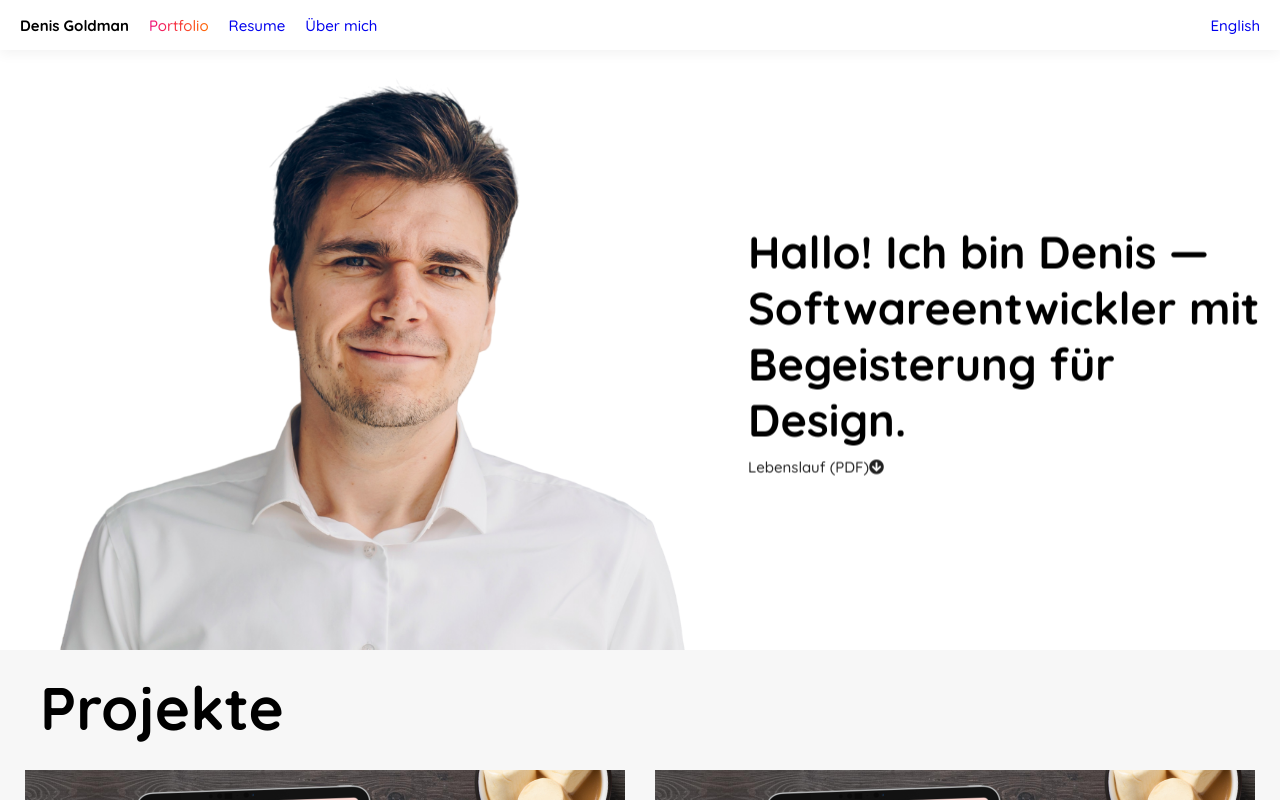
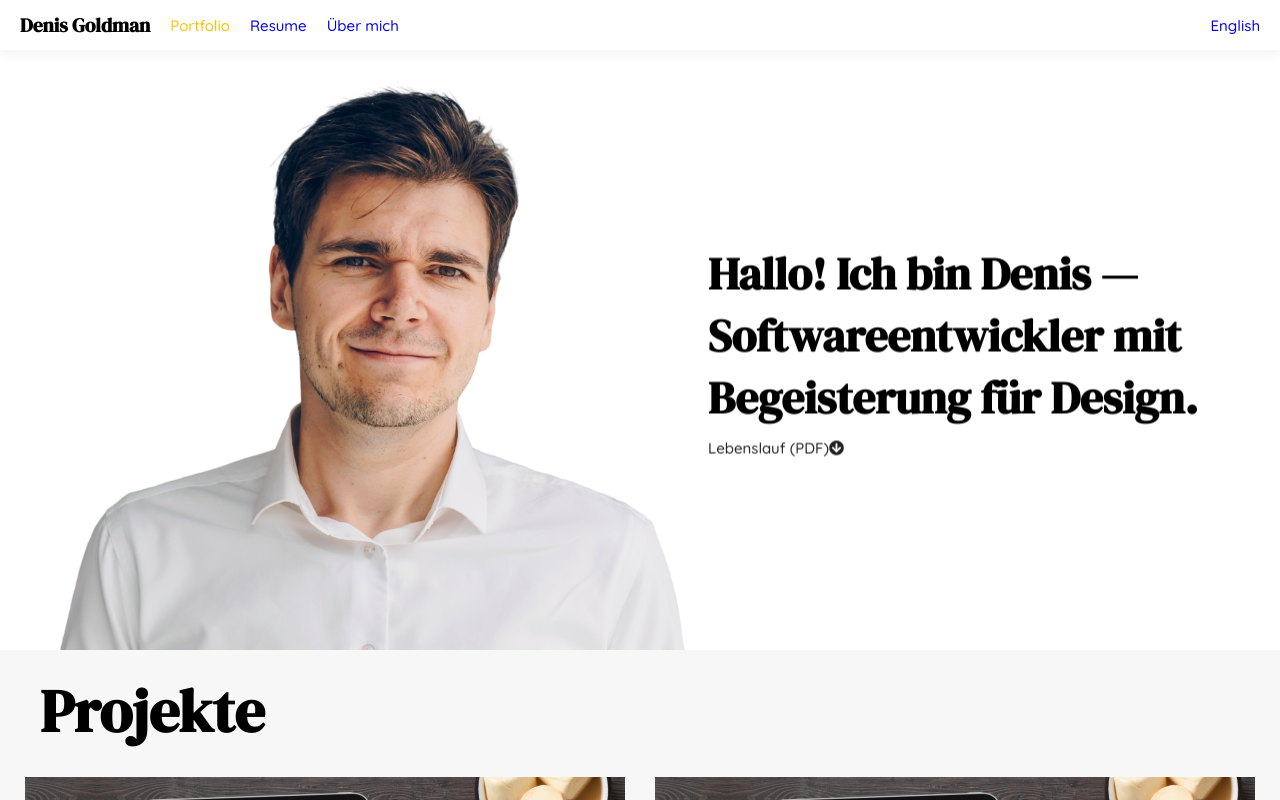
Before and after one commit to denisgoldman/personalsite, a Nuxt app: page / in a window 1280 px wide. In both pictures the pointer is over the link "Portfolio". Shown: the top 800 px of the page. Built offline with nearby package versions, Linux system fonts and the light colour scheme.

Commit message:
font changes

```diff
--- a/assets/_variables.scss
+++ b/assets/_variables.scss
@@ -1,5 +1,7 @@
 $layout_width: 1920px;
 $header_height: 50px;
+
+$colorGold: #FFC000;
 
 $textColor_light: #000;
 $textColor_dark: #fff;
--- a/assets/main.scss
+++ b/assets/main.scss
@@ -13,14 +13,14 @@ html, body {
 
 h1 {
   font-size: 4rem;
-  font-family: "Quicksand", "Source Sans Pro", Arial, sans-serif;
+  font-family: "DM Serif Display", "Source Sans Pro", Arial, sans-serif;
   font-weight: 700;
   margin: 0;
 }
 
 h2 {
   font-size: 1.5rem;
-  font-family: "Quicksand", "Source Sans Pro", Arial, sans-serif;
+  font-family: "DM Serif Display", "Source Sans Pro", Arial, sans-serif;
   font-weight: 700;
   margin: 0;
   @media (min-width: $breakpoint_mobile) {
@@ -34,3 +34,7 @@ h3 {
   font-weight: 600;
   margin: 0;
 }
+
+.font-dm {
+  font-family: "DM Serif Display", serif;
+}
--- a/components/AppHeader.vue
+++ b/components/AppHeader.vue
@@ -99,10 +99,11 @@ export default {
 
     &:hover {
       transition: all 0.3s;
-      @include gradient_sunset;
-      -webkit-text-fill-color: transparent;
-      box-decoration-break: clone;
-      background-clip: text;
+      //@include gradient_sunset;
+      color: $colorGold;
+      //-webkit-text-fill-color: transparent;
+      //box-decoration-break: clone;
+      //background-clip: text;
     }
   }
 
@@ -219,10 +220,11 @@ export default {
           &:hover {
             cursor: pointer;
             transition: all 0.5s;
-            @include gradient_sunset;
-            -webkit-text-fill-color: transparent;
-            box-decoration-break: clone;
-            background-clip: text;
+            //@include gradient_sunset;
+            color: $colorGold;
+            //-webkit-text-fill-color: transparent;
+            //box-decoration-break: clone;
+            //background-clip: text;
           }
         }
       }
--- a/components/Hero.vue
+++ b/components/Hero.vue
@@ -72,7 +72,7 @@ export default {
       right: 0;
       top: 50%;
       transform: perspective(1px) translateY(-50%);
-      padding: 20px;
+      padding: 20px 60px 20px 20px;
       font-family: "Quicksand", serif;
       font-weight: 700;
       font-size: 30px;
@@ -92,6 +92,7 @@ export default {
         transform: none;
         max-width: 100%;
         background: none;
+        padding: 20px;
       }
 
       span {
@@ -115,12 +116,13 @@ export default {
 
         span:hover {
           cursor: pointer;
-          @include gradient_sunset;
-          -webkit-text-fill-color: transparent;
-          box-decoration-break: clone;
-          background-clip: text;
+          color: $colorGold;
+          // @include gradient_sunset;
+          // -webkit-text-fill-color: transparent;
+          // box-decoration-break: clone;
+          // background-clip: text;
           & + i {
-            color: #ff6a00;
+            color: $colorGold;
           }
         }
 
--- a/components/Logo.vue
+++ b/components/Logo.vue
@@ -1,5 +1,5 @@
 <template>
-  <NuxtLink :to="$i18n.path('')" class="header--logo" exact>Denis Goldman</NuxtLink>
+  <NuxtLink :to="$i18n.path('')" class="header--logo font-dm" exact>Denis Goldman</NuxtLink>
 </template>
 
 <script>
@@ -14,10 +14,7 @@ export default {
     font-weight: 700;
     color: #000;
     text-decoration: none;
-
-    @media (prefers-color-scheme: dark) {
-      color: #fff;
-    }
+    font-size: 1.3rem;
 
   }
 </style>
--- a/components/ProjectsPreview.vue
+++ b/components/ProjectsPreview.vue
@@ -1,7 +1,7 @@
 <template>
   <div class="projects--container">
     <div class="projects--container--title-container">
-      <h1 class="projects--title">{{$t('projects.previewTitle')}}</h1>
+      <h1 class="projects--title dm">{{$t('projects.previewTitle')}}</h1>
     </div>
     <div class="projects--container--cards">
       <ProjectCard :title="('Amazing project')" :description="('Cool stuff')" image="preview.jpeg" />
--- a/nuxt.config.js
+++ b/nuxt.config.js
@@ -14,6 +14,7 @@ export default {
     link: [
       { rel: 'icon', type: 'image/x-icon', href: '/favicon.ico' },
       { rel: 'stylesheet', href: 'https://fonts.googleapis.com/css?family=Quicksand:300,400,500,600,700&display=swap'},
+      { rel: 'stylesheet', href: 'https://fonts.googleapis.com/css?family=DM+Serif+Display&display=swap'},
       { rel: 'stylesheet', href: 'https://cdnjs.cloudflare.com/ajax/libs/font-awesome/5.11.2/css/all.min.css'}
     ]
   },
```
